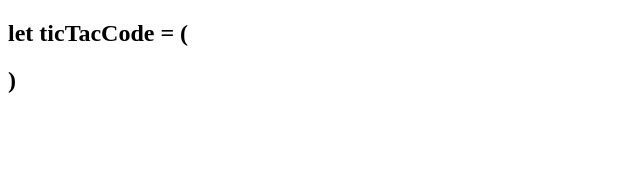
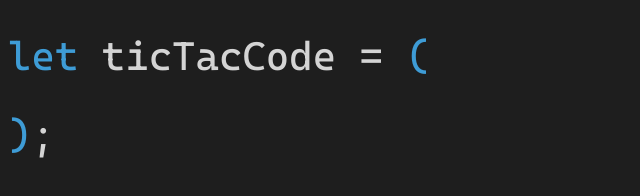
Before and after one commit to Jobrzut/Tic-Tac-Code, a plain HTML site: page index.html in a window 1280 px wide. Shown: the whole page, without its empty margins (0-640 px from the left). Drawn offline with Linux system fonts and the light colour scheme.

Commit message:
Change background color add a font and style h2

```diff
--- a/index.html
+++ b/index.html
@@ -10,7 +10,7 @@
 <body>
     <div>
         <div>
-            <h2>let ticTacCode = &lpar;</h2>
+            <h2><span class="blue_span">let</span> ticTacCode = <span class="blue_span">&lpar;</span></h2>
         </div>
         <div class="gameboard">
             <div></div>
@@ -25,7 +25,7 @@
         </div>
     </div>
     <div>
-        <h2>&rpar;</h2>
+        <h2><span class="blue_span">&rpar;</span>;</h2>
     </div>
 </body>
 </html>
--- a/style.css
+++ b/style.css
@@ -0,0 +1,22 @@
+@font-face {
+    font-family: 'Cascadia Mono';
+    src: url('font/CascadiaMono.woff2') format('woff2'),
+         url('font/CascadiaMono.ttf') format('truetype');
+    font-weight: normal;
+    font-style: normal;
+    font-display: swap;
+}
+
+body {
+    background-color: #1e1e1e;
+    color: #d4d4d4;
+    font-family: 'Cascadia Mono', monospace, system-ui;
+}
+
+h2 {
+    font-weight: 400;
+    font-size: 40px;
+}
+.blue_span {
+    color: #3e9cd6;
+}
```
Also changed, not shown: font/CascadiaMono.ttf (added), font/CascadiaMono.woff2 (added).
